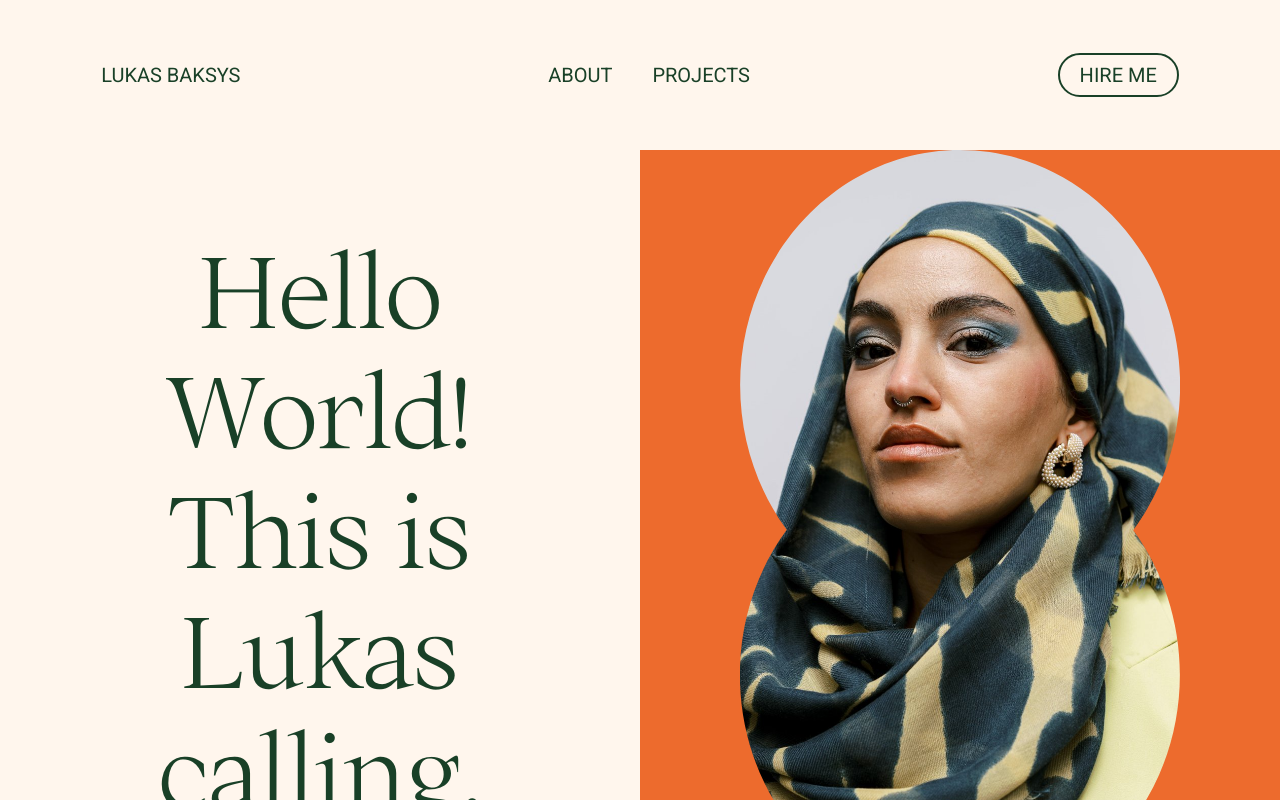
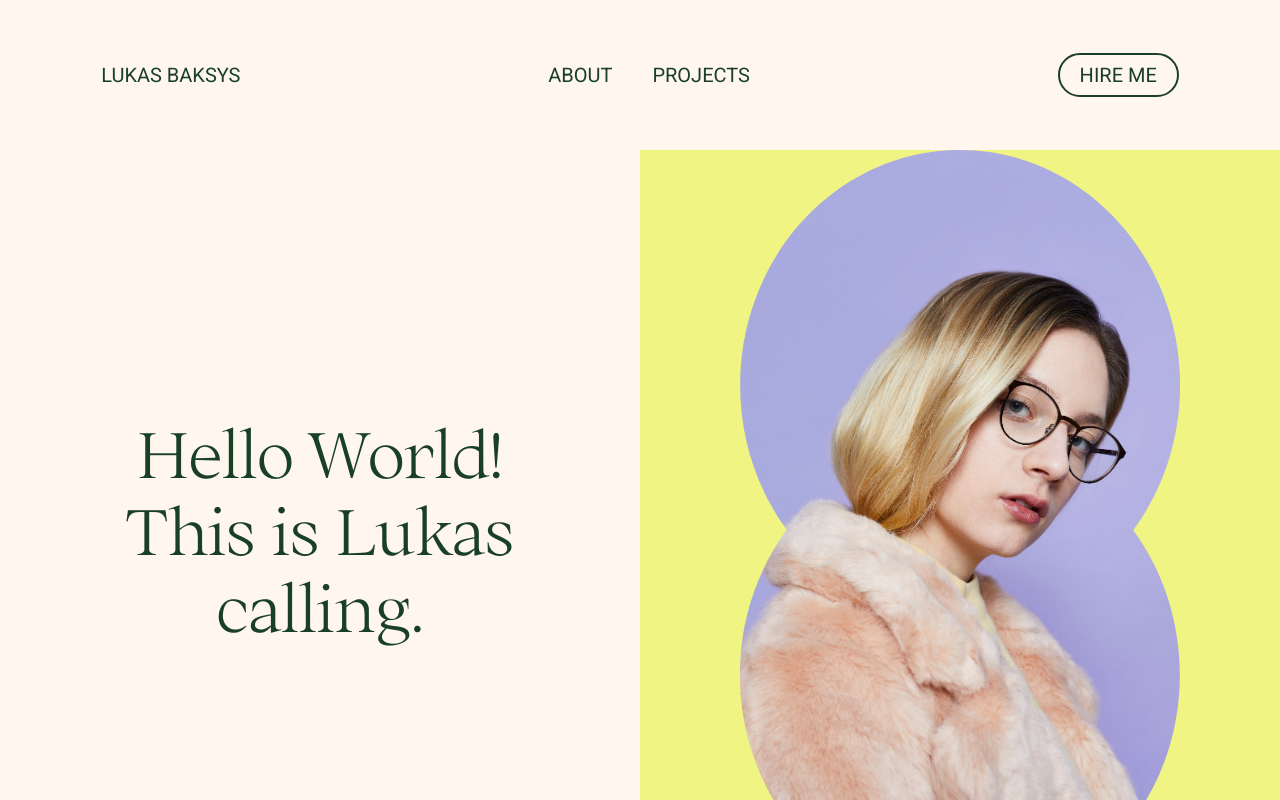
Before and after one commit to juodabarzdis/portfolio, a React (Vite) app: page / in a window 1280 px wide. Shown: the top 800 px of the page. Built offline with nearby package versions, Linux system fonts and the light colour scheme.

Commit message:
hero made reusable, added marquee section

```diff
--- a/package.json
+++ b/package.json
@@ -13,6 +13,7 @@
     "framer-motion": "^8.4.2",
     "react": "^18.2.0",
     "react-dom": "^18.2.0",
+    "react-fast-marquee": "^1.3.5",
     "react-intersection-observer": "^9.4.1",
     "react-router-dom": "^6.6.2",
     "sass": "^1.57.1"
--- a/src/components/atoms/BorderImage/BorderImage.jsx
+++ b/src/components/atoms/BorderImage/BorderImage.jsx
@@ -1,14 +1,14 @@
 import React from "react";
-import Image from "../../../assets/images/image-asset.jpeg";
-import Shape from "../../../assets/images/Border.jsx";
 import styles from "./BorderImage.module.scss";
 
-const BorderImage = () => {
+const BorderImage = (props) => {
+  const { border: Border, image: Image, color } = props;
+
   return (
-    <div className={styles.frame}>
+    <div className={styles.frame} style={{ backgroundColor: color }}>
       <img className={styles.frame__img} src={Image} alt="image" />
-      <div className={styles.frame__shape}>
-        <Shape />
+      <div className={styles.frame__shape} style={{ fill: color }}>
+        <Border />
       </div>
     </div>
   );
--- a/src/components/atoms/BorderImage/BorderImage.module.scss
+++ b/src/components/atoms/BorderImage/BorderImage.module.scss
@@ -14,7 +14,6 @@
     }
 
     &__shape {
-        fill: $theme-orange;
         width: 100%;
         height: 100%;
         position: absolute;
--- /dev/null
+++ b/src/components/molecules/ScrollingText/ScrollingText.jsx
@@ -0,0 +1,20 @@
+import Marquee from "react-fast-marquee";
+import styles from "./ScrollingText.module.scss";
+
+const ScrollingText = () => {
+  return (
+    <Marquee
+      className={styles.container}
+      gradientColor={[232, 225, 253]}
+      gradient="none"
+      speed={60}
+    >
+      <p className={styles.text}>
+        I can be a React component, multiple React components, or just some
+        text.
+      </p>
+    </Marquee>
+  );
+};
+
+export default ScrollingText;
--- /dev/null
+++ b/src/components/molecules/ScrollingText/ScrollingText.module.scss
@@ -0,0 +1,14 @@
+.container {
+    width: 100%;
+    height: 40rem;
+    background-color: $theme-purple;
+}
+
+.text {
+    font-size: 15rem;
+    font-family: $font-decorative;
+
+    @media screen and (max-width: 768px) {
+        font-size: 10rem;
+    }
+}
--- /dev/null
+++ b/src/components/molecules/ScrollingText/index.js
@@ -0,0 +1,2 @@
+import ScrollingText from "./ScrollingText";
+export default ScrollingText;
--- a/src/components/molecules/hero/Hero.jsx
+++ b/src/components/molecules/hero/Hero.jsx
@@ -2,10 +2,17 @@ import React from "react";
 import { motion } from "framer-motion";
 import styles from "./Hero.module.scss";
 import BorderImage from "../../atoms/BorderImage";
+import classNames from "classnames";
 
-const Hero = () => {
+const Hero = (props) => {
+  const { children, border: Border, image: Image, reverse, color } = props;
+
+  const containerClass = classNames(styles.hero, {
+    [styles["hero--reverse"]]: props.reverse,
+  });
+
   return (
-    <div className={styles.hero}>
+    <div className={containerClass}>
       <div className={styles["content-container"]}>
         <motion.div
           initial={{ opacity: 0, y: -100 }}
@@ -13,23 +20,20 @@ const Hero = () => {
           transition={{ duration: 1, delay: 0.5 }}
           className={styles["content-container__hello"]}
         >
-          <h1 className={styles["content-container__heading"]}>
-            Hello World! This is Lukas calling.
-          </h1>
+          {children}
         </motion.div>
       </div>
-      <div className={styles["image-container"]}>
+      <div
+        className={styles["image-container"]}
+        style={{ backgroundColor: color }}
+      >
         <motion.div
-          initial={{
-            clipPath: "polygon(0 0, 0 0, 0 100%, 0 100%)",
-          }}
-          animate={{
-            clipPath: "polygon(0 0, 100% 0, 100% 100%, 0 100%)",
-          }}
+          initial={{ clipPath: "polygon(0 0, 0 0, 0 100%, 0 100%)" }}
+          animate={{ clipPath: "polygon(0 0, 100% 0, 100% 100%, 0 100%)" }}
           transition={{ duration: 1 }}
           className={styles["image-container__image"]}
         >
-          <BorderImage />
+          <BorderImage image={Image} border={Border} color={color} />
         </motion.div>
       </div>
     </div>
--- a/src/components/molecules/hero/Hero.module.scss
+++ b/src/components/molecules/hero/Hero.module.scss
@@ -3,6 +3,10 @@
     justify-content: space-between;
     width: 100%;
     height: calc(70vh + 20rem);
+
+    &--reverse {
+        flex-direction: row-reverse;
+    }
 
     @media screen and (max-width: 1100px) {
         flex-direction: column;
@@ -40,7 +44,6 @@
     display: flex;
     width: 50%;
     height: 100%;
-    background-color: $theme-orange;
     padding-inline: 10rem;
 
     &__image {
--- a/src/main.jsx
+++ b/src/main.jsx
@@ -7,8 +7,10 @@ import "./sass/main.scss";
 
 ReactDOM.createRoot(document.getElementById("root")).render(
   <React.StrictMode>
-    <Router>
-      <App />
-    </Router>
+    <React.Suspense fallback={<div>Loading...</div>}>
+      <Router>
+        <App />
+      </Router>
+    </React.Suspense>
   </React.StrictMode>
 );
--- a/src/pages/home/Home.jsx
+++ b/src/pages/home/Home.jsx
@@ -1,20 +1,36 @@
 import React from "react";
 import styles from "./Home.module.scss";
 
-import Hero from "../../components/molecules/hero/Hero";
+import Hero from "../../components/molecules/Hero/Hero";
 import TextSection from "../../components/atoms/TextSection";
-import Article from "../../components/molecules/article/Article";
+import Article from "../../components/molecules/Article/Article";
+import ScrollingText from "../../components/molecules/ScrollingText";
+
+import Image from "../../assets/images/image-asset.jpeg";
+import Image2 from "../../assets/images/image-asset-2.jpeg";
+import Border from "../../assets/images/Border.jsx";
 
 const Home = () => {
   return (
     <div className={styles.home}>
-      <Hero />
+      <Hero image={Image2} border={Border} color="var(--theme-yellow)">
+        <h1>Hello World! This is Lukas calling.</h1>
+      </Hero>
       <div className={styles.middle}>
         <TextSection />
         <Article />
         <TextSection />
         <TextSection />
       </div>
+      <Hero
+        image={Image}
+        border={Border}
+        reverse="true"
+        color="var(--theme-orange)"
+      >
+        <h1>Contact me!</h1>
+      </Hero>
+      <ScrollingText />
     </div>
   );
 };
--- a/src/sass/variables.scss
+++ b/src/sass/variables.scss
@@ -1,3 +1,23 @@
+:root {
+    --font-decorative: "Medium";
+    --font-paragraph: 'Roboto', sans-serif;
+
+    --heading-large: 10rem;
+    --heading-medium: 6.4rem;
+    --heading-small: 2.8rem;
+    --text-paragraph: 2rem;
+
+    --black: #000000;
+    --white: #ffffff;
+    --grey: #545454;
+
+    --theme-bg: #fff6ed;
+    --theme-green: #194027;
+    --theme-orange: #ed6b2d;
+    --theme-yellow: #eff483;
+    --theme-purple: #e8e1fd;
+}
+
 $font-decorative: "Medium";
 $font-paragraph: 'Roboto',
     sans-serif;
@@ -14,3 +34,5 @@
 $theme-bg: #fff6ed;
 $theme-green: #194027;
 $theme-orange: #ed6b2d;
+$theme-yellow: #eff483;
+$theme-purple: #e8e1fd;
```
Also changed, not shown: src/assets/images/image-asset-2.jpeg (added), 1 other file (tests, documents, lock files or other folders). Lines whose indentation alone changed are shown as unchanged.
